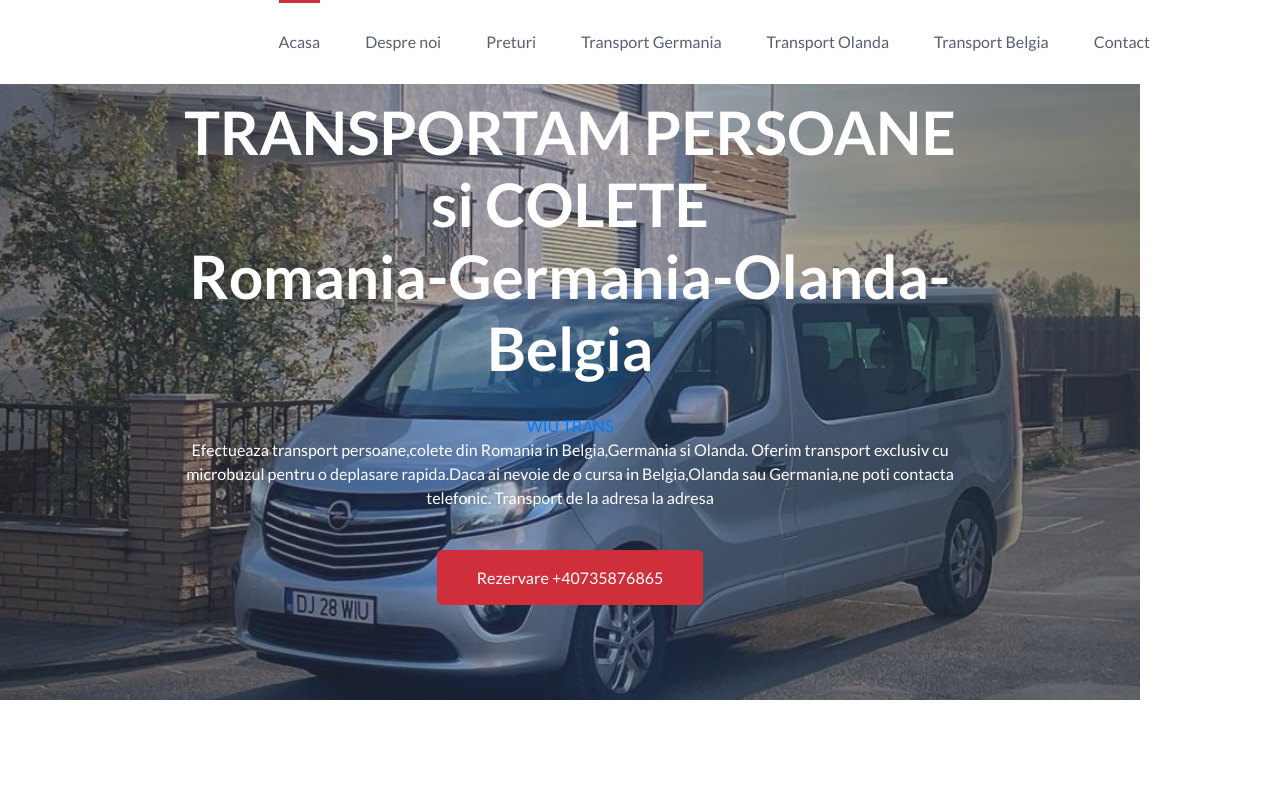
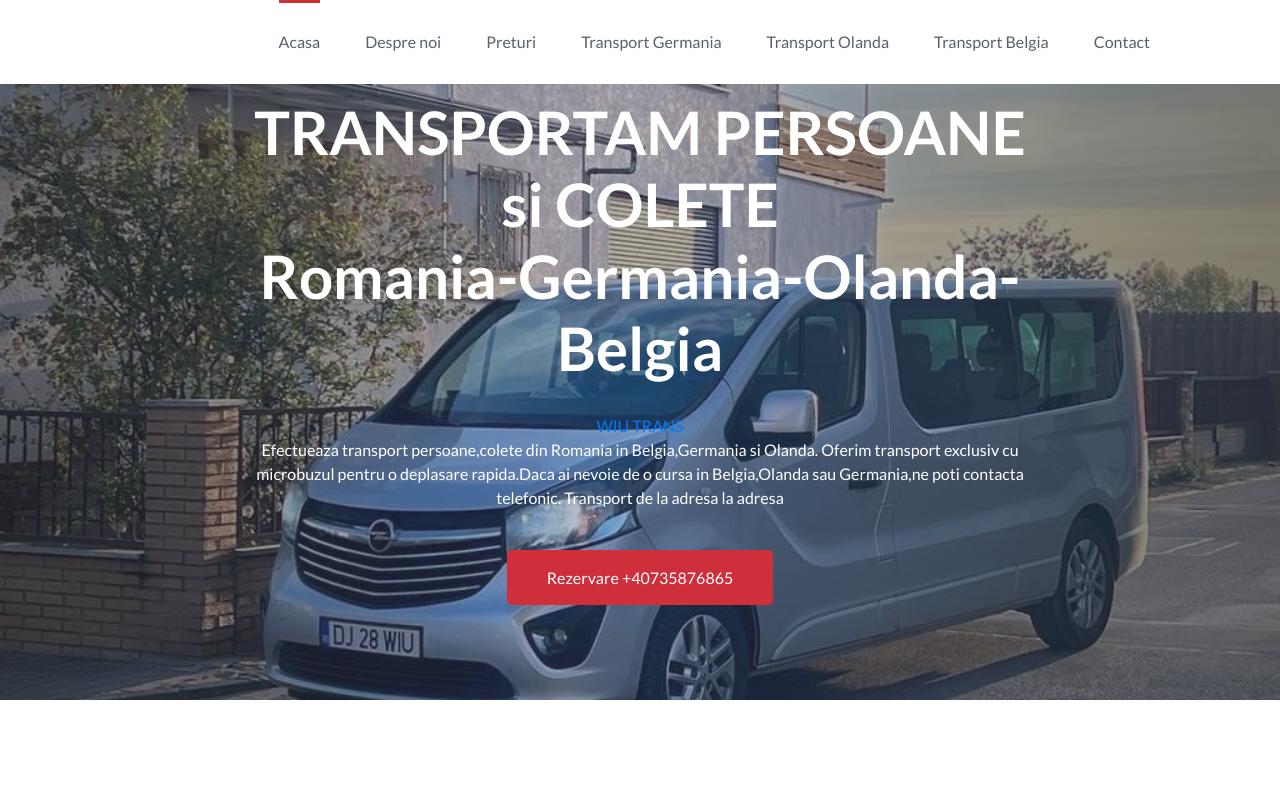
Before and after one commit to orsospatrick/wiutrans, a plain HTML site: page index.html in a window 1280 px wide. Shown: the top 800 px of the page. Drawn offline with nearby package versions, Linux system fonts and the light colour scheme; a script that the page names is missing.

Commit message:
new change background

```diff
--- a/index.html
+++ b/index.html
@@ -125,7 +125,7 @@ height="0" width="0" style="display:none;visibility:hidden"></iframe></noscript>
             </div> <!-- container -->
         </div> <!-- navbar area -->
 
-        <div id="home" class="header-hero bg_cover d-flex align-items-center" style="background-image: url(assets/images/wiu-trans-transport-persoane.jpeg); width:fit-content;">
+        <div id="home" class="header-hero bg_cover d-flex align-items-center" style="background-image: url(assets/images/wiu-trans-transport-persoane.jpeg);">
             <div class="container">
                 <div class="row justify-content-center">
                     <div class="col-lg-9">
```
